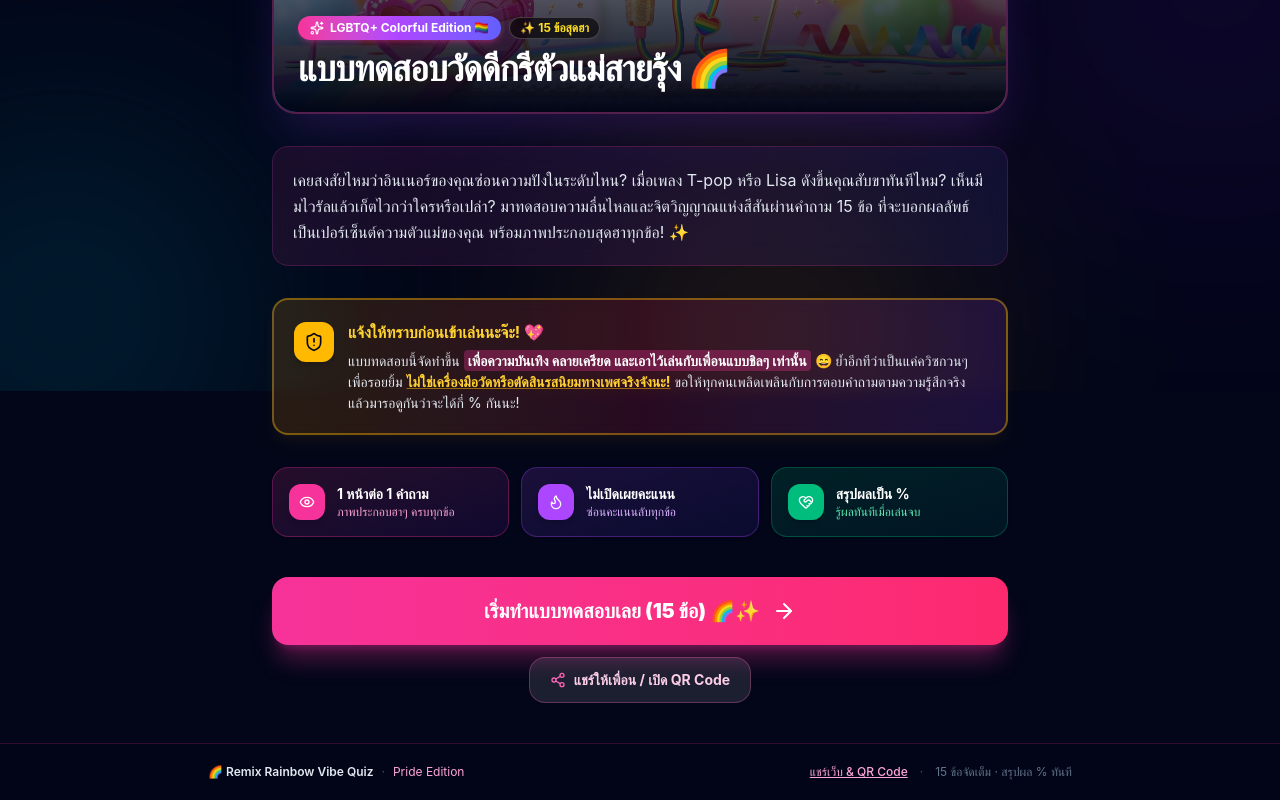
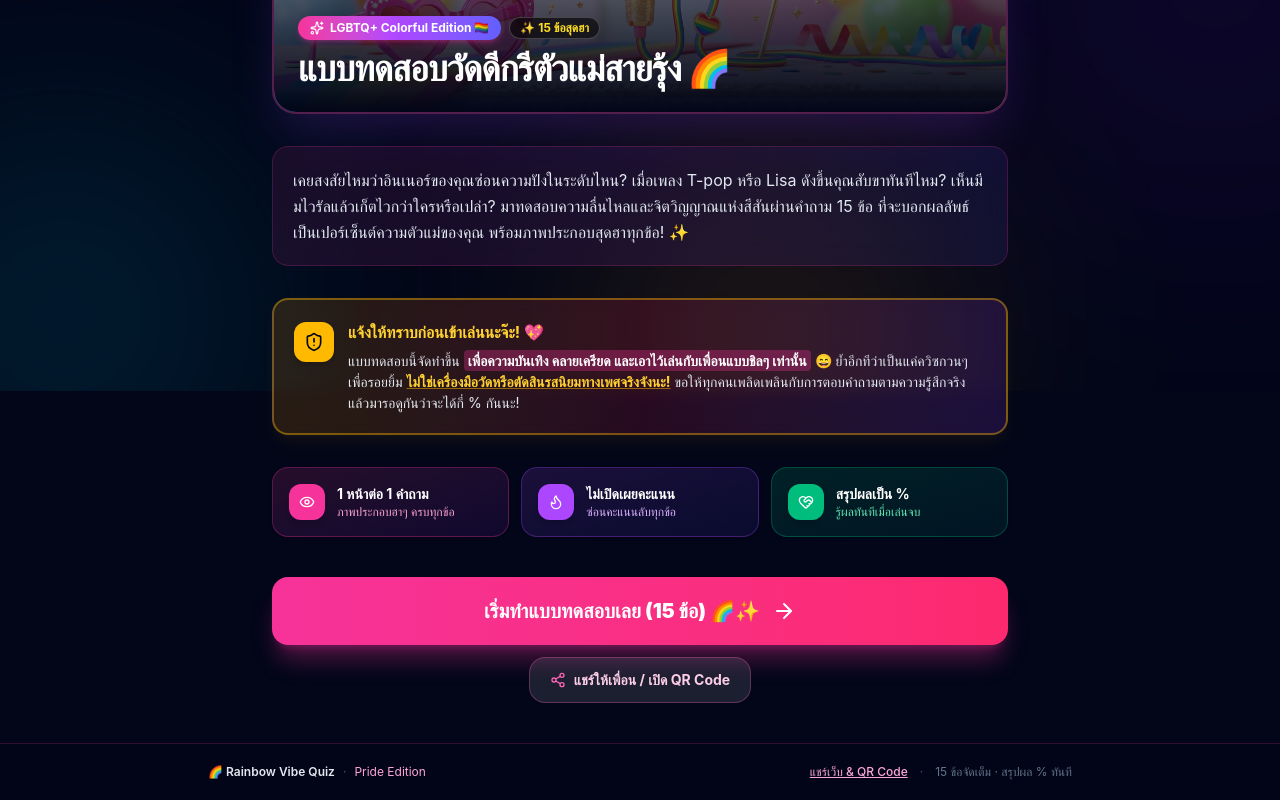
Before and after one commit to panupong24/55, a React (Vite) app: page / in a window 1280 px wide. Shown: the part 409-1209 px from the top of the page. Built offline with nearby package versions, Linux system fonts and the light colour scheme.

Commit message:
refactor: rename application to "Rainbow Vibe Quiz"
Simplify the project branding by removing the "Remix" prefix across the application title, metadata, UI, and documentation.

```diff
--- a/index.html
+++ b/index.html
@@ -3,7 +3,7 @@
   <head>
     <meta charset="UTF-8" />
     <meta name="viewport" content="width=device-width, initial-scale=1.0, maximum-scale=5.0" />
-    <title>Remix Rainbow Vibe Quiz</title>
+    <title>Rainbow Vibe Quiz</title>
     <meta name="description" content="แบบทดสอบวัดดีกรีตัวแม่สายรุ้งสุดฮา 15 ข้อ พร้อมภาพประกอบสุดจึ้งและสรุปผลเปอร์เซ็นต์ความปัง" />
 
     <!-- Favicon & Icons -->
@@ -17,15 +17,15 @@
     <meta name="apple-mobile-web-app-capable" content="yes" />
     <meta name="apple-mobile-web-app-status-bar-style" content="black-translucent" />
     <meta name="apple-mobile-web-app-title" content="RainbowQuiz" />
-    <meta name="application-name" content="Remix Rainbow Vibe Quiz" />
+    <meta name="application-name" content="Rainbow Vibe Quiz" />
 
     <!-- Canonical URL -->
     <link rel="canonical" href="https://www.gaykub.online/" />
 
     <!-- OpenGraph Social Cards (Facebook, LINE, Discord, Slack) -->
     <meta property="og:type" content="website" />
-    <meta property="og:site_name" content="Remix Rainbow Vibe Quiz" />
-    <meta property="og:title" content="Remix Rainbow Vibe Quiz" />
+    <meta property="og:site_name" content="Rainbow Vibe Quiz" />
+    <meta property="og:title" content="Rainbow Vibe Quiz" />
     <meta property="og:description" content="แบบทดสอบวัดดีกรีตัวแม่สายรุ้งสุดฮา 15 ข้อ พร้อมภาพประกอบสุดจึ้งและสรุปผลเปอร์เซ็นต์ความปัง" />
     <meta property="og:url" content="https://www.gaykub.online/" />
     <meta property="og:image" content="https://www.gaykub.online/og-image.jpg" />
@@ -35,7 +35,7 @@
 
     <!-- Twitter / X Card -->
     <meta name="twitter:card" content="summary_large_image" />
-    <meta name="twitter:title" content="Remix Rainbow Vibe Quiz" />
+    <meta name="twitter:title" content="Rainbow Vibe Quiz" />
     <meta name="twitter:description" content="แบบทดสอบวัดดีกรีตัวแม่สายรุ้งสุดฮา 15 ข้อ พร้อมภาพประกอบสุดจึ้งและสรุปผลเปอร์เซ็นต์ความปัง" />
     <meta name="twitter:url" content="https://www.gaykub.online/" />
     <meta name="twitter:image" content="https://www.gaykub.online/og-image.jpg" />
@@ -50,7 +50,7 @@
     {
       "@context": "https://schema.org",
       "@type": "WebApplication",
-      "name": "Remix Rainbow Vibe Quiz",
+      "name": "Rainbow Vibe Quiz",
       "url": "https://www.gaykub.online/",
       "applicationCategory": "EntertainmentApplication",
       "operatingSystem": "All",
--- a/src/App.tsx
+++ b/src/App.tsx
@@ -288,7 +288,7 @@ export default function App() {
       <footer className="py-5 border-t border-pink-500/20 text-center text-xs text-slate-400 relative z-10 bg-slate-950/80 backdrop-blur-md">
         <div className="max-w-4xl mx-auto px-4 flex flex-col sm:flex-row items-center justify-between gap-3">
           <div className="flex items-center gap-2">
-            <span className="font-semibold text-slate-200">🌈 Remix Rainbow Vibe Quiz</span>
+            <span className="font-semibold text-slate-200">🌈 Rainbow Vibe Quiz</span>
             <span className="text-slate-600">·</span>
             <span className="text-pink-300">Pride Edition</span>
           </div>
--- a/src/components/ShareModal.tsx
+++ b/src/components/ShareModal.tsx
@@ -90,8 +90,8 @@ export const ShareModal: React.FC<Props> = ({
 
   const shareTitle =
     percentage !== undefined && tier
-      ? `🌈 ฉันได้ผลลัพธ์ดีกรีตัวแม่ ${percentage}%: "${tier.title}" (${tier.badge}) | แบบทดสอบ Remix Rainbow Vibe Quiz`
-      : `🌈 Remix Rainbow Vibe Quiz — แบบทดสอบวัดดีกรีตัวแม่สายรุ้งสุดฮา 15 ข้อ`;
+      ? `🌈 ฉันได้ผลลัพธ์ดีกรีตัวแม่ ${percentage}%: "${tier.title}" (${tier.badge}) | แบบทดสอบ Rainbow Vibe Quiz`
+      : `🌈 Rainbow Vibe Quiz — แบบทดสอบวัดดีกรีตัวแม่สายรุ้งสุดฮา 15 ข้อ`;
 
   const shareDescription =
     tier?.quote || 'มาลองวัดเปอร์เซ็นต์ความตัวแม่สายรุ้งของคุณกัน!';
@@ -194,7 +194,7 @@ export const ShareModal: React.FC<Props> = ({
       ctx.textAlign = 'center';
       ctx.fillStyle = '#f472b6';
       ctx.font = 'bold 34px "Prompt", sans-serif';
-      ctx.fillText('🌈 REMIX RAINBOW VIBE QUIZ 🏳️‍🌈', 540, 160);
+      ctx.fillText('🌈 RAINBOW VIBE QUIZ 🏳️‍🌈', 540, 160);
 
       ctx.fillStyle = '#94a3b8';
       ctx.font = '24px "Prompt", sans-serif';
```
Also changed, not shown: 1 other file (tests, documents, lock files or other folders).
